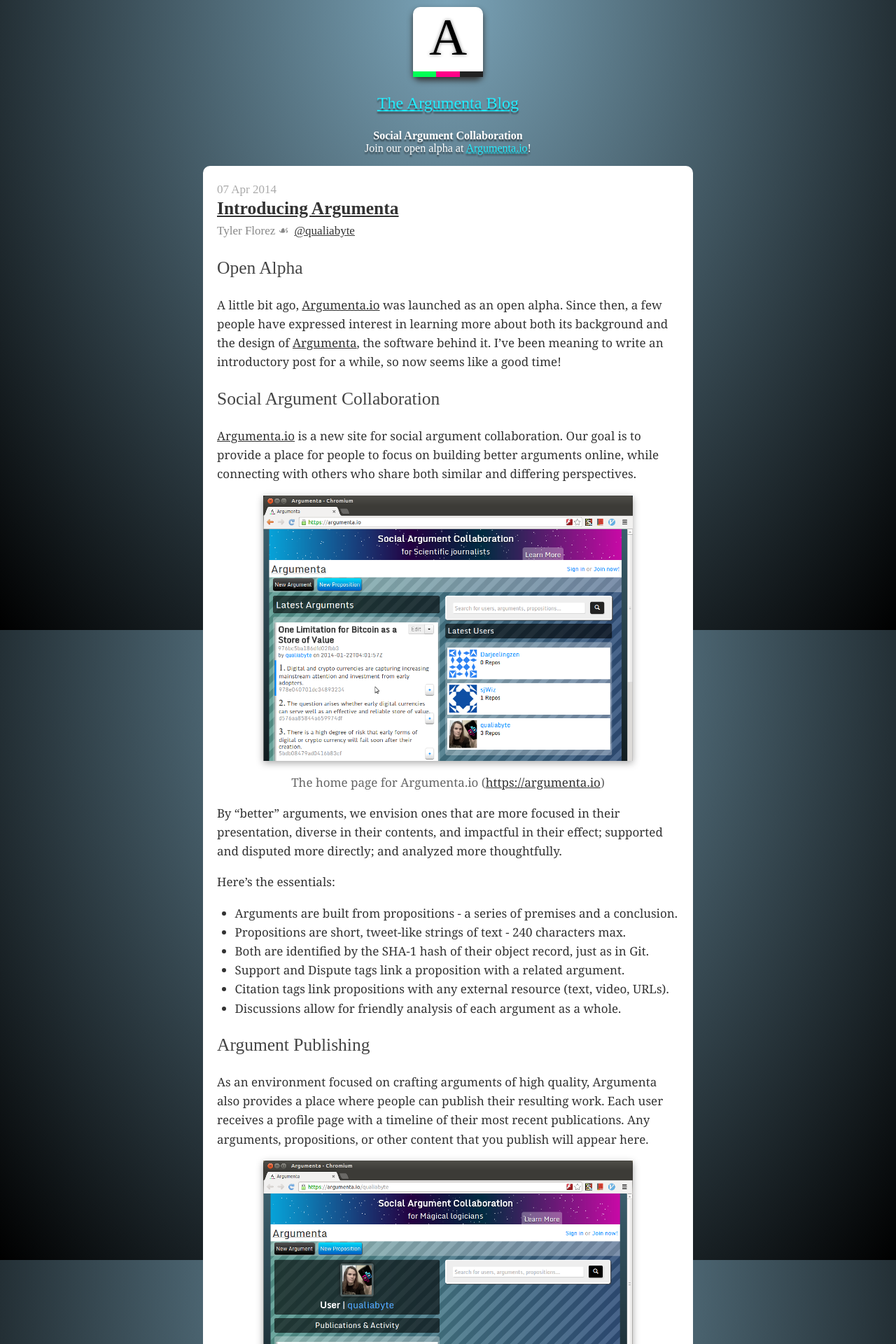
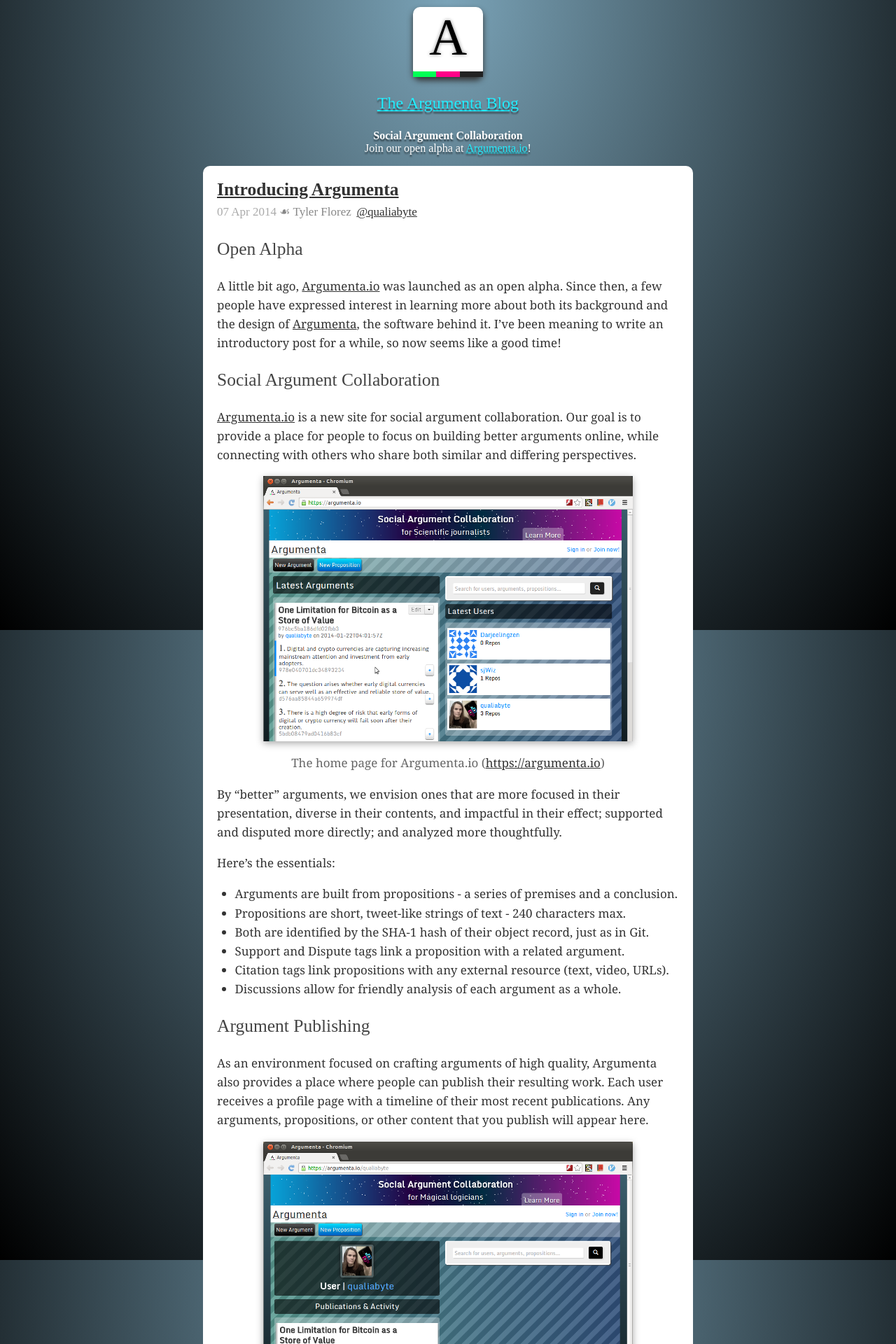
Before and after one commit to argumenta/argumenta.github.io, a Jekyll site: the page built from index.html, in a window 1280 px wide. Shown: the top 1920 px of the page at 70% size. Built offline with Jekyll 4.4.1, drawn with Linux system fonts in a browser that asks for light colours; nearby versions of some CDN libraries; some web fonts are replaced; library files that are not in the unit come from our copies; the list of posts is cut into pages by our own code; comment, search, counter and statistics services are not loaded.

Commit message:
Merge post date into byline

```diff
--- a/assets/css/post.css
+++ b/assets/css/post.css
@@ -14,7 +14,7 @@
   font-family: "Monda";
 }
 
-.post-meta {
+.post-date {
   color: #aaa;
 }
 
--- a/index.html
+++ b/index.html
@@ -7,14 +7,12 @@
   {% for post in paginator.posts %}
   <article class="post">
     <header class="post-header">
-      <div class="post-meta">
-        <time datetime="{{ post.date | date_to_string }}">{{ post.date | date_to_string }}</time>
-      </div>
       <h2 class="post-title"><a href="{{ post.url }}">{{ post.title }}</a></h2>
       <div class="post-byline">
-        <span class="post-author">{{ post.author }}</span>
+        <time class="post-date" datetime="{{ post.date | date_to_string }}">{{ post.date | date_to_string }}</time>
+        ☙ <span class="post-author">{{ post.author }}</span>
         {% if post.twitter %}
-        ☙ <span class="post-twitter"><a href="https://twitter.com/{{ post.twitter }}">@{{ post.twitter }}</a></span>
+        <span class="post-twitter"><a href="https://twitter.com/{{ post.twitter }}">@{{ post.twitter }}</a></span>
         {% endif %}
       </div>
     </header>
```
Also changed, not shown: _layouts/post.html (+3 -5 lines).
